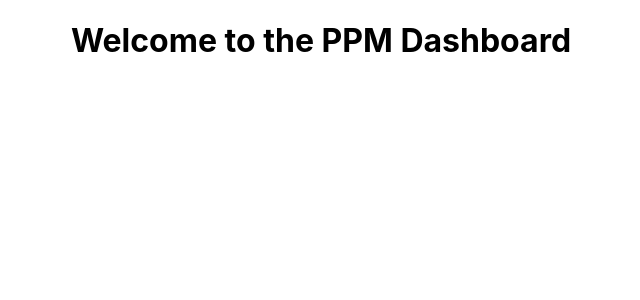
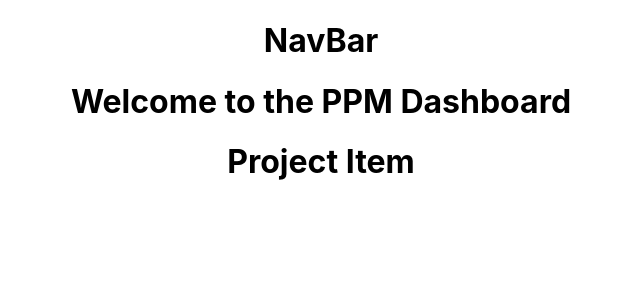
Before and after one commit to Abhi0492/AgilePPMTool, a React (Create React App) app in the folder ppmtool-react-client/: page / in a window 1280 px wide. Shown: the top 300 px of the page, without its empty margins (319-959 px from the left). Built offline with nearby package versions, Linux system fonts and the light colour scheme.

Commit message:
Fourteenth commit towards my PPM project

```diff
--- a/ppmtool-react-client/src/App.js
+++ b/ppmtool-react-client/src/App.js
@@ -1,10 +1,12 @@
-import logo from './logo.svg';
+
 import './App.css';
 import Dashboard from './components/Dashboard';
+import Header from './components/Layout/Header';
 
 function App() {
   return (
     <div className="App">
+      <Header />
       <Dashboard />
     </div>
   );
--- a/ppmtool-react-client/src/components/Dashboard.js
+++ b/ppmtool-react-client/src/components/Dashboard.js
@@ -1,9 +1,14 @@
 import React, { Component } from 'react'
+import ProjectItem from './Project/ProjectItem';
 
 class Dashboard extends Component {
     render() {
         return (
-            <h1>Welcome to the PPM Dashboard</h1>
+            <div>
+                <h1>Welcome to the PPM Dashboard</h1>
+                <ProjectItem />
+            </div>
+
         )
     }
 }
--- /dev/null
+++ b/ppmtool-react-client/src/components/Layout/Header.js
@@ -0,0 +1,13 @@
+import React, { Component } from 'react'
+
+class Header extends Component {
+    render() {
+        return (
+            <div>
+                <h1>NavBar</h1>
+            </div>
+        )
+    }
+}
+
+export default Header;
--- /dev/null
+++ b/ppmtool-react-client/src/components/Project/ProjectItem.js
@@ -0,0 +1,12 @@
+import React, { Component } from 'react'
+
+class ProjectItem extends Component {
+    render() {
+        return (
+                <h1>Project Item</h1>
+        )
+    }
+}
+
+
+export default ProjectItem;
```
